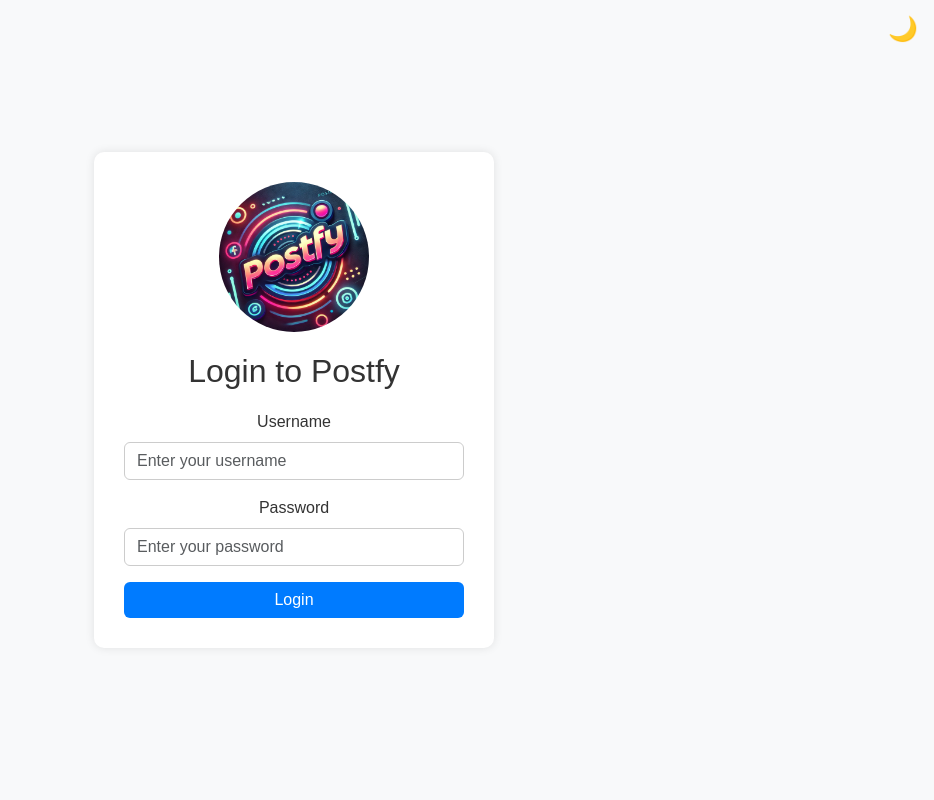
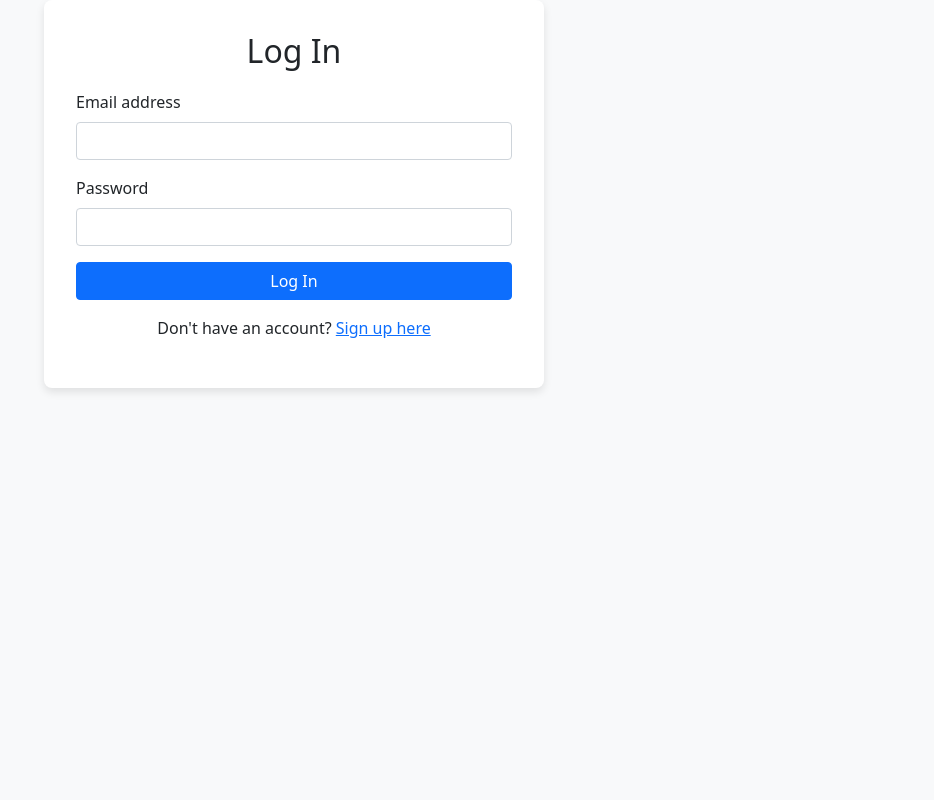
Before and after one commit to Hussan20/postfy, a Flask app: page /login in a window 1280 px wide. Shown: the whole page, without its empty margins (346-1280 px from the left). Run offline with Flask 3, Linux system fonts and the light colour scheme.

Commit message:
first commit

```diff
--- a/Templates/login.html
+++ b/Templates/login.html
@@ -4,42 +4,48 @@
 <head>
     <meta charset="UTF-8">
     <meta name="viewport" content="width=device-width, initial-scale=1.0">
-    <title>Login - Postfy</title>
-    <link rel="stylesheet" href="https://cdn.jsdelivr.net/npm/bootstrap@5.3.0/dist/css/bootstrap.min.css">
-    <link rel="stylesheet" href="{{ url_for('static', filename='css/style.css') }}">
-    <link rel="shortcut icon" href="img/i1.png">
+    <title>Login</title>
+    <link href="https://cdn.jsdelivr.net/npm/bootstrap@5.1.0/dist/css/bootstrap.min.css" rel="stylesheet">
+    <style>
+        body {
+            background-color: #f8f9fa;
+        }
 
+        .login-container {
+            max-width: 500px;
+            margin: auto;
+            padding: 2rem;
+            background-color: white;
+            border-radius: 8px;
+            box-shadow: 0 4px 8px rgba(0, 0, 0, 0.1);
+        }
+
+        .logo {
+            text-align: center;
+            margin-bottom: 20px;
+        }
+    </style>
 </head>
 
 <body>
-
-    <button id="theme-toggle" class="theme-button">🌙</button>
-
-    <div class="container">
-        <div class="login-box">
-            <div class="text-center">
-                <img src="{{ url_for('static', filename='images/logo1.png') }}" alt="Postfy Logo" class="logo">
+    <div class="container login-container">
+        <div class="logo">
+            <h2>Log In</h2>
         </div>
-
-            <h2 class="text-center">Login to Postfy</h2>
-            <form>
+        <form action="/login" method="POST">
             <div class="mb-3">
-                    <label for="username" class="form-label">Username</label>
-                    <input type="text" class="form-control" id="username" placeholder="Enter your username">
+                <label for="email" class="form-label">Email address</label>
+                <input type="email" class="form-control" id="email" name="email" required>
             </div>
-
             <div class="mb-3">
                 <label for="password" class="form-label">Password</label>
-                    <input type="password" class="form-control" id="password" placeholder="Enter your password">
+                <input type="password" class="form-control" id="password" name="password" required>
             </div>
-
-                <button type="submit" class="btn btn-primary w-100">Login</button>
+            <button type="submit" class="btn btn-primary w-100">Log In</button>
         </form>
+        <p class="text-center mt-3">Don't have an account? <a href="/signup">Sign up here</a></p>
     </div>
-    </div>
-
-    <script src="script.js"></script>
-
+    <script src="https://cdn.jsdelivr.net/npm/bootstrap@5.1.0/dist/js/bootstrap.bundle.min.js"></script>
 </body>
 
 </html>
--- a/app.py
+++ b/app.py
@@ -1,13 +1,33 @@
-from flask import Flask, render_template
+from flask import Flask, render_template, request, redirect, url_for
+
 app = Flask(__name__)
 
-@app.route("/")
-@app.route("/login")
-def login():
-    return render_template("login.html")
 
-#@app.route("/mainMenu")
+@app.route('/signup', methods=['GET', 'POST'])
+def signup():
+    if request.method == 'POST':
+        username = request.form['username']
+        email = request.form['email']
+        password = request.form['password']
+        return redirect(url_for('login'))
+    return render_template('signup.html')
 
 
-if __name__ == "__main__":
+@app.route('/login', methods=['GET', 'POST'])
+def login():
+    if request.method == 'POST':
+        email = request.form['email']
+        password = request.form['password']
+        # Validate user credentials
+        # Redirect to main menu after login
+        return redirect(url_for('main_menu'))
+    return render_template('login.html')
+
+
+@app.route('/main_menu')
+def main_menu():
+    return render_template('main_menu.html')
+
+
+if __name__ == '__main__':
     app.run(debug=True)
--- a/static/css/style.css
+++ b/static/css/style.css
@@ -1,85 +1,165 @@
 body {
-    background-color: #f8f9fa;
-    color: #333;
-    font-family: Arial, sans-serif;
+    font-family: 'Arial', sans-serif;
+    background-color: #f4f4f9;
+    margin: 0;
+    padding: 0;
+    box-sizing: border-box;
 }
 
-.container {
-    display: flex;
-    justify-content: center;
-    align-items: center;
-    height: 100vh;
+a {
+    text-decoration: none;
+    color: inherit;
 }
 
-.login-box {
-    background: white;
-    padding: 30px;
-    border-radius: 10px;
-    box-shadow: 0px 0px 10px rgba(0, 0, 0, 0.1);
-    width: 100%;
-    max-width: 400px;
+header {
+    background-color: #1e2a38;
+    color: #ffffff;
+    padding: 15px 20px;
     text-align: center;
 }
 
-.logo {
-    width: 150px;
-    margin-bottom: 20px;
-        border-radius: 50%;
+header h1 {
+    margin: 0;
+    font-size: 24px;
 }
 
-h2 {
-    margin-bottom: 20px;
+form {
+    max-width: 400px;
+    margin: 50px auto;
+    padding: 20px;
+    background-color: #ffffff;
+    border-radius: 8px;
+    box-shadow: 0 4px 8px rgba(0, 0, 0, 0.1);
 }
 
-.form-control {
-    background-color: #fff;
-    border: 1px solid #ccc;
+input[type="text"],
+input[type="password"],
+input[type="email"] {
+    width: 100%;
+    padding: 10px;
+    margin: 10px 0;
+    border: 1px solid #ddd;
+    border-radius: 5px;
+}
+
+button {
+    width: 100%;
+    padding: 12px;
+    background-color: #4CAF50;
+    color: white;
+    border: none;
+    border-radius: 5px;
+    cursor: pointer;
+}
+
+button:hover {
+    background-color: #45a049;
+}
+
+.signup-container,
+.login-container {
+    text-align: center;
+}
+
+.signup-link,
+.login-link {
+    display: block;
+    margin-top: 10px;
+    font-size: 14px;
+    color: #007bff;
+}
+
+.signup-link:hover,
+.login-link:hover {
+    text-decoration: underline;
+}
+
+.main-container {
+    max-width: 1000px;
+    margin: 30px auto;
+    padding: 20px;
+}
+
+.post {
+    background-color: #ffffff;
+    padding: 20px;
+    margin-bottom: 15px;
+    border-radius: 8px;
+    box-shadow: 0 4px 8px rgba(0, 0, 0, 0.1);
+}
+
+.post-header {
+    display: flex;
+    justify-content: space-between;
+    margin-bottom: 10px;
+}
+
+.post-header .username {
+    font-weight: bold;
+    font-size: 16px;
+}
+
+.post-header .timestamp {
+    color: #888;
+    font-size: 12px;
+}
+
+.post-content {
+    font-size: 14px;
     color: #333;
 }
 
-.btn-primary {
-    background-color: #007bff;
-    border: none;
-    color: white;
+.post-actions {
+    margin-top: 10px;
+    display: flex;
+    justify-content: space-between;
+    font-size: 14px;
 }
 
-.btn-primary:hover {
-    background-color: #0056b3;
+.post-actions span {
+    cursor: pointer;
 }
 
-/* Dark Mode */
-.dark-mode {
-    background-color: #121212;
-    color: #ffffff;
+.post-actions .like:hover,
+.post-actions .comment:hover,
+.post-actions .share:hover {
+    color: #007bff;
 }
 
-.dark-mode .login-box {
-    background: #1e1e1e;
-    box-shadow: 0px 0px 10px rgba(0, 255, 255, 0.5);
+.navbar {
+    display: flex;
+    justify-content: space-around;
+    background-color: #1e2a38;
+    color: white;
+    padding: 10px;
 }
 
-.dark-mode .form-control {
-    background-color: #222;
-    border: 1px solid #00ffff;
+.navbar a {
     color: white;
+    font-size: 18px;
+    padding: 10px;
+    transition: background-color 0.3s;
 }
 
-.dark-mode .btn-primary {
-    background-color: #00ffff;
-    color: #121212;
+.navbar a:hover {
+    background-color: #333;
+    border-radius: 5px;
 }
 
-.dark-mode .btn-primary:hover {
-    background-color: #00cccc;
+@media (max-width: 768px) {
+    .navbar {
+        flex-direction: column;
+    }
+
+    .main-container {
+        padding: 15px;
+    }
+
+    form {
+        padding: 15px;
+    }
+
+    .post {
+        margin-bottom: 20px;
+    }
 }
-
-/* Theme Toggle Button */
-.theme-button {
-    position: absolute;
-    top: 10px;
-    right: 10px;
-    background: none;
-    border: none;
-    font-size: 24px;
-    cursor: pointer;
-}
```
Also changed, not shown: Templates/main_menu.html (added, +59 -0 lines), Templates/signup.html (added, +55 -0 lines), database.py (added, +48 -0 lines), README.md, instance/forum.db (added), instance/site.db (added), 7 other files. Lines whose indentation alone changed are shown as unchanged.
